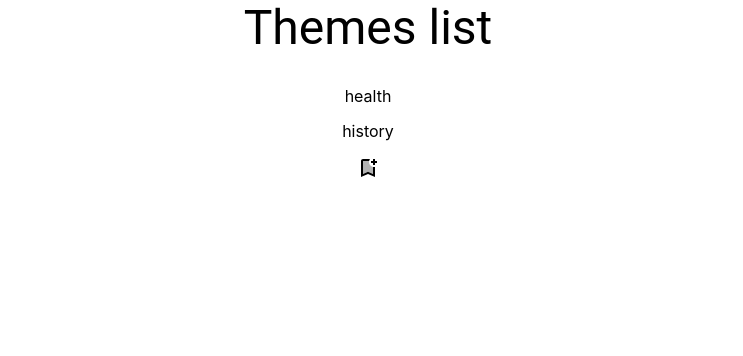
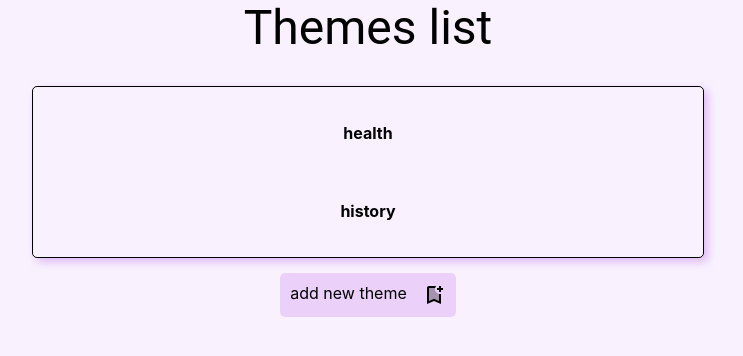
Before and after one commit to prostokolya94/study-assistant, a React (Create React App) app: page / in a window 1280 px wide. Shown: the top 356 px of the page, without its empty margins (272-1015 px from the left). Built offline with nearby package versions, Linux system fonts and the light colour scheme.

Commit message:
добавил стили, модальное окно книги

```diff
--- a/src/App.tsx
+++ b/src/App.tsx
@@ -12,6 +12,15 @@ const style = {
     flexDirection: "column",
     alignItems: "center",
     gap: "15px",
+    background: "rgba(198, 128, 238, 0.1)",
+  } as React.CSSProperties,
+  addButton: {
+    display: "flex",
+    gap: "15px",
+    background: "rgba(198, 128, 238, 0.29)",
+    padding: "10px",
+    borderRadius: "5px",
+    cursor: "pointer",
   } as React.CSSProperties,
 };
 
@@ -29,10 +38,10 @@ function App() {
       {isAddActive ? (
         <AddTheme close={handlerAddClicked} />
       ) : (
-        <BookmarkAddTwoToneIcon
-          onClick={handlerAddClicked}
-          sx={{ cursor: "pointer" }}
-        />
+        <div style={style.addButton} onClick={handlerAddClicked}>
+          <div>add new theme</div>
+          <BookmarkAddTwoToneIcon />
+        </div>
       )}
     </div>
   );
--- a/src/components/addComponent/AddTheme.tsx
+++ b/src/components/addComponent/AddTheme.tsx
@@ -8,6 +8,13 @@ interface IAddTheme {
   close: () => void;
 }
 
+const style = {
+  inputWrapper: {
+    display: "flex",
+    alignItems: "center",
+    gap: "15px",
+  } as React.CSSProperties,
+};
 const AddTheme: FC<IAddTheme> = ({ close }) => {
   const [currentTitle, setCurrentTitle] = useState<string>("");
 
@@ -23,7 +30,7 @@ const AddTheme: FC<IAddTheme> = ({ close }) => {
     close();
   }
   return (
-    <>
+    <div style={style.inputWrapper}>
       <TextField
         value={currentTitle}
         placeholder="please enter the title"
@@ -37,7 +44,7 @@ const AddTheme: FC<IAddTheme> = ({ close }) => {
       ) : (
         <BackspaceTwoToneIcon onClick={close} sx={{ cursor: "pointer" }} />
       )}
-    </>
+    </div>
   );
 };
 
--- a/src/components/booksList/BookItem.tsx
+++ b/src/components/booksList/BookItem.tsx
@@ -1,6 +1,6 @@
-import React, { FC } from "react";
+import React, { FC, useState } from "react";
 import { BookStatus } from "../../types/types";
-import getBooksStatus from "../../utils/utils";
+import { BookSheet } from "./BookSheet";
 
 interface IBookItem {
   title: string;
@@ -10,12 +10,26 @@ interface IBookItem {
 }
 
 const BookItem: FC<IBookItem> = (props) => {
+  const [isSheetOpen, setIsSheetOpen] = useState<boolean>(false);
+
+  function handlerSheetShow() {
+    if (!isSheetOpen) {
+      setIsSheetOpen(true);
+    }
+  }
+
   return (
-    <div>
+    <div onClick={handlerSheetShow}>
       {props.title}
-      {props.type}
-      {props.length}
-      {getBooksStatus(props.status)}
+      {isSheetOpen && (
+        <BookSheet
+          close={setIsSheetOpen}
+          title={props.title}
+          length={props.length}
+          status={props.status}
+          type={props.type}
+        />
+      )}
     </div>
   );
 };
--- /dev/null
+++ b/src/components/booksList/BookSheet.tsx
@@ -0,0 +1,48 @@
+import { Button } from "@mui/material";
+import React, { FC } from "react";
+import { BookStatus } from "../../types/types";
+
+interface IBookSheet {
+  title: string;
+  type: string;
+  length: number;
+  status: BookStatus;
+  close: (any: boolean) => void;
+}
+
+const style = {
+  modalWrapper: {
+    position: "absolute",
+    top: "0",
+    right: "0",
+    bottom: "0",
+    left: "0",
+    background: "rgba(0, 0, 0, 0.5)",
+    display: "flex",
+    justifyContent: "center",
+    alignItems: "center",
+    zIndex: "50",
+  } as React.CSSProperties,
+  modalContent: {
+    display: "flex",
+    alignItems: "center",
+    justifyContent: "start",
+    flexDirection: "column",
+    background: "white",
+    height: "50%",
+    width: "50%",
+    padding: "30px",
+    gap: "15px",
+  } as React.CSSProperties,
+};
+
+export const BookSheet: FC<IBookSheet> = (props) => {
+  return (
+    <div style={style.modalWrapper}>
+      <div style={style.modalContent}>
+        {props.title}
+        <Button onClick={(e) => props.close(false)}>Close this window</Button>
+      </div>
+    </div>
+  );
+};
--- a/src/components/themesList/ThemeItem.tsx
+++ b/src/components/themesList/ThemeItem.tsx
@@ -4,12 +4,11 @@ import BookItem from "../booksList/BookItem";
 
 const style = {
   item: {
-    width: "80%",
+    width: "30%",
     display: "flex",
     flexDirection: "column",
     alignItems: "center",
     justifyContent: "start",
-    cursor: "pointer",
   } as React.CSSProperties,
 };
 
@@ -26,8 +25,10 @@ const ThemeItem: FC<IThemeItem> = ({ theme }) => {
 
   return (
     <>
-      <div style={style.item} onClick={handlerThemeOpen}>
-        {theme.title}
+      <div style={style.item}>
+        <h4 style={{ cursor: "pointer" }} onClick={handlerThemeOpen}>
+          {theme.title}
+        </h4>
       </div>
       {isBooksShow &&
         theme.content.map((el) => (
--- a/src/components/themesList/ThemesList.tsx
+++ b/src/components/themesList/ThemesList.tsx
@@ -11,7 +11,11 @@ const style = {
     alignItems: "center",
     justifyContent: "start",
     gap: "15px",
-    width: "100%",
+    width: "50%",
+    border: "1px solid black",
+    borderRadius: "5px",
+    padding: "15px",
+    boxShadow: "4px 4px 8px 0px rgba(198, 128, 238, 0.5)",
   } as React.CSSProperties,
 };
 
```
